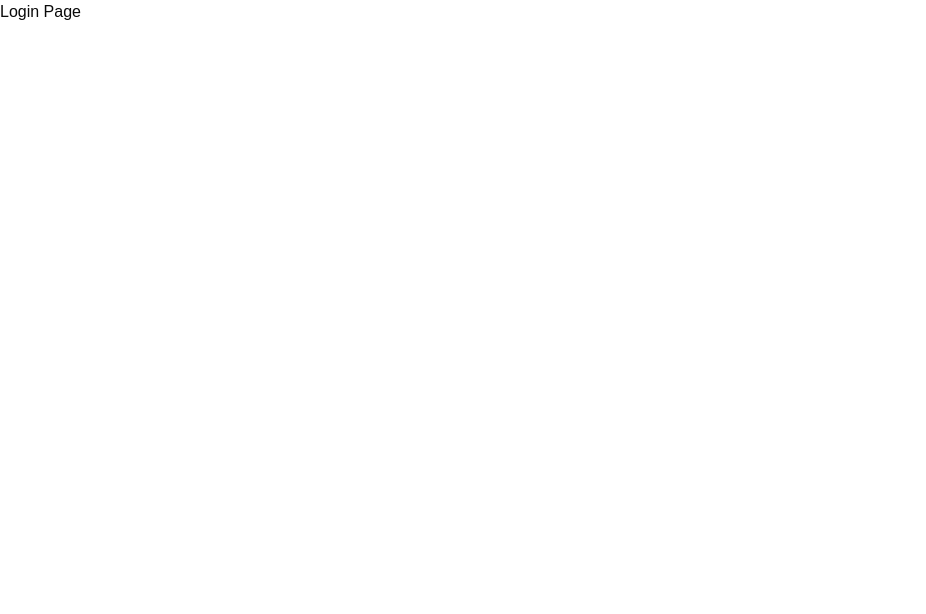
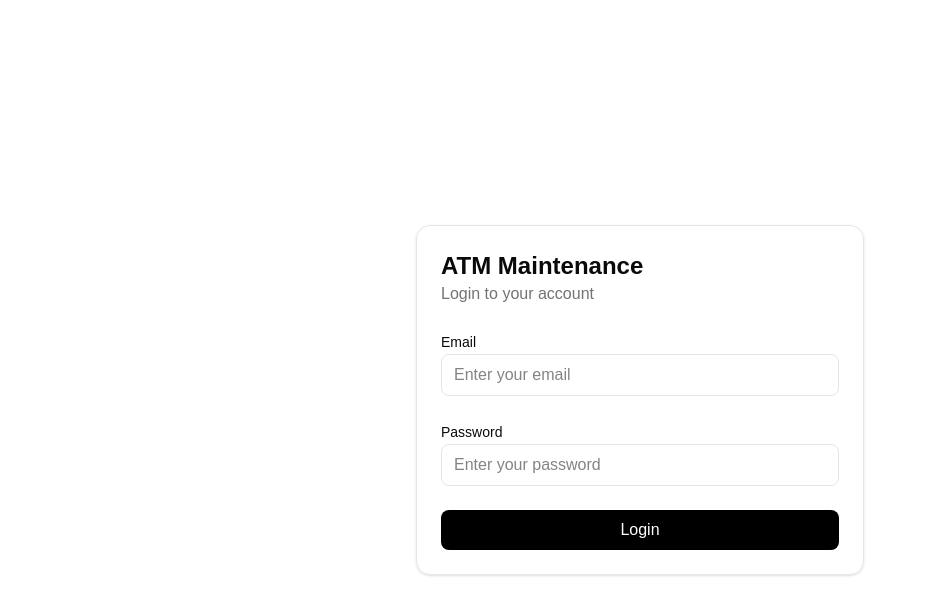
Before and after one commit to sanjay3131/atm-maintenance-management-system, a React (Vite) app in the folder frontend/: page /login in a window 1280 px wide. Shown: the top 614 px of the page, without its empty margins (0-926 px from the left). Built offline with nearby package versions, Linux system fonts and the light colour scheme; no server answers.

Commit message:
login page and auth contex is setup

```diff
--- /dev/null
+++ b/frontend/src/features/auth/auth-context.tsx
@@ -0,0 +1,117 @@
+import {
+  createContext,
+  useContext,
+  useEffect,
+  useState,
+  type ReactNode,
+} from "react";
+import {
+  getCurrentUser,
+  loginAdmin,
+  logout as logoutUser,
+  refreshAccessToken,
+  type LoginPayload,
+} from "@/services/auth.service";
+
+interface User {
+  _id: string;
+  firstName: string;
+  lastName?: string;
+  email: string;
+  phoneNumber?: string;
+  userType: string;
+}
+
+interface AuthContextType {
+  user: User | null;
+  accessToken: string | null;
+  isLoading: boolean;
+  login: (payload: LoginPayload) => Promise<User>;
+  logout: () => Promise<void>;
+}
+
+const AuthContext = createContext<AuthContextType | undefined>(undefined);
+
+export function AuthProvider({ children }: { children: ReactNode }) {
+  const [user, setUser] = useState<User | null>(null);
+  const [accessToken, setAccessToken] = useState<string | null>(
+    localStorage.getItem("accessToken"),
+  );
+  const [isLoading, setIsLoading] = useState(true);
+
+  useEffect(() => {
+    const restoreSession = async () => {
+      try {
+        let token = localStorage.getItem("accessToken");
+
+        if (!token) {
+          const refreshData = await refreshAccessToken();
+
+          const newToken = refreshData.accessToken;
+
+          localStorage.setItem("accessToken", newToken);
+          setAccessToken(newToken);
+
+          token = newToken;
+        }
+
+        const userData = await getCurrentUser();
+
+        setUser(userData.user);
+      } catch {
+        localStorage.removeItem("accessToken");
+        setAccessToken(null);
+        setUser(null);
+      } finally {
+        setIsLoading(false);
+      }
+    };
+
+    restoreSession();
+  }, []);
+
+  const login = async (payload: LoginPayload): Promise<User> => {
+    const data = await loginAdmin(payload);
+
+    localStorage.setItem("accessToken", data.accessToken);
+
+    setAccessToken(data.accessToken);
+    setUser(data.user);
+
+    return data.user;
+  };
+
+  const logout = async () => {
+    try {
+      await logoutUser();
+    } finally {
+      localStorage.removeItem("accessToken");
+      setAccessToken(null);
+      setUser(null);
+    }
+  };
+
+  return (
+    <AuthContext.Provider
+      value={{
+        user,
+        accessToken,
+        isLoading,
+        login,
+        logout,
+      }}
+    >
+      {children}
+    </AuthContext.Provider>
+  );
+}
+
+export function useAuth() {
+  const context = useContext(AuthContext);
+
+  if (!context) {
+    throw new Error("useAuth must be used inside AuthProvider");
+  }
+
+  return context;
+}
--- a/frontend/src/lib/axios.ts
+++ b/frontend/src/lib/axios.ts
@@ -8,4 +8,17 @@ const api = axios.create({
   },
 });
 
+api.interceptors.request.use(
+  (config) => {
+    const token = localStorage.getItem("accessToken");
+
+    if (token) {
+      config.headers.Authorization = `Bearer ${token}`;
+    }
+
+    return config;
+  },
+  (error) => Promise.reject(error),
+);
+
 export default api;
--- a/frontend/src/main.tsx
+++ b/frontend/src/main.tsx
@@ -3,6 +3,7 @@ import { createRoot } from "react-dom/client";
 import { QueryClient, QueryClientProvider } from "@tanstack/react-query";
 import App from "./App";
 import "./index.css";
+import { AuthProvider } from "@/features/auth/auth-context";
 
 const queryClient = new QueryClient({
   defaultOptions: {
@@ -17,7 +18,9 @@ const queryClient = new QueryClient({
 createRoot(document.getElementById("root")!).render(
   <StrictMode>
     <QueryClientProvider client={queryClient}>
-      <App />
+      <AuthProvider>
+        <App />
+      </AuthProvider>
     </QueryClientProvider>
   </StrictMode>,
 );
--- a/frontend/src/pages/auth/LoginPage.tsx
+++ b/frontend/src/pages/auth/LoginPage.tsx
@@ -1,5 +1,108 @@
-function LoginPage() {
-  return <div>Login Page</div>;
+import { useState } from "react";
+import { useNavigate } from "react-router-dom";
+import { useAuth } from "@/features/auth/auth-context";
+
+export default function LoginPage() {
+  const navigate = useNavigate();
+  const { login } = useAuth();
+  const [email, setEmail] = useState("");
+  const [password, setPassword] = useState("");
+
+  const [isLoading, setIsLoading] = useState(false);
+  const [error, setError] = useState("");
+
+  const handleSubmit = async (event: React.FormEvent<HTMLFormElement>) => {
+    event.preventDefault();
+
+    setError("");
+    setIsLoading(true);
+
+    try {
+      const loggedInUser = await login({
+        email,
+        password,
+      });
+
+      if (
+        loggedInUser.userType === "admin" ||
+        loggedInUser.userType === "superAdmin"
+      ) {
+        navigate("/admin");
+      } else if (loggedInUser.userType === "supervisor") {
+        navigate("/supervisor");
+      } else if (loggedInUser.userType === "employee") {
+        navigate("/employee");
+      } else {
+        setError("Unknown user role.");
+      }
+    } catch (error: any) {
+      setError(
+        error?.response?.data?.message ||
+          "Login failed. Please check your email and password.",
+      );
+    } finally {
+      setIsLoading(false);
+    }
+  };
+
+  return (
+    <div className="flex min-h-screen items-center justify-center p-4">
+      <form
+        onSubmit={handleSubmit}
+        className="w-full max-w-md space-y-6 rounded-xl border p-6 shadow-sm"
+      >
+        <div>
+          <h1 className="text-2xl font-bold">ATM Maintenance</h1>
+          <p className="text-muted-foreground">Login to your account</p>
+        </div>
+
+        {error && (
+          <div className="rounded-md border border-red-300 bg-red-50 p-3 text-sm text-red-700">
+            {error}
+          </div>
+        )}
+
+        <div className="space-y-2">
+          <label htmlFor="email" className="text-sm font-medium">
+            Email
+          </label>
+
+          <input
+            id="email"
+            type="email"
+            value={email}
+            onChange={(event) => setEmail(event.target.value)}
+            placeholder="Enter your email"
+            required
+            className="w-full rounded-md border px-3 py-2"
+          />
+        </div>
+
+        <div className="space-y-2">
+          <label htmlFor="password" className="text-sm font-medium">
+            Password
+          </label>
+
+          <input
+            id="password"
+            type="password"
+            value={password}
+            onChange={(event) => setPassword(event.target.value)}
+            placeholder="Enter your password"
+            required
+            minLength={8}
+            className="w-full rounded-md border px-3 py-2"
+          />
+        </div>
+
+        <button
+          type="submit"
+          disabled={isLoading}
+          className="w-full rounded-md bg-black px-4 py-2 text-white disabled:opacity-50"
+        >
+          {isLoading ? "Logging in..." : "Login"}
+        </button>
+      </form>
+    </div>
+  );
 }
-
-export default LoginPage;
```
